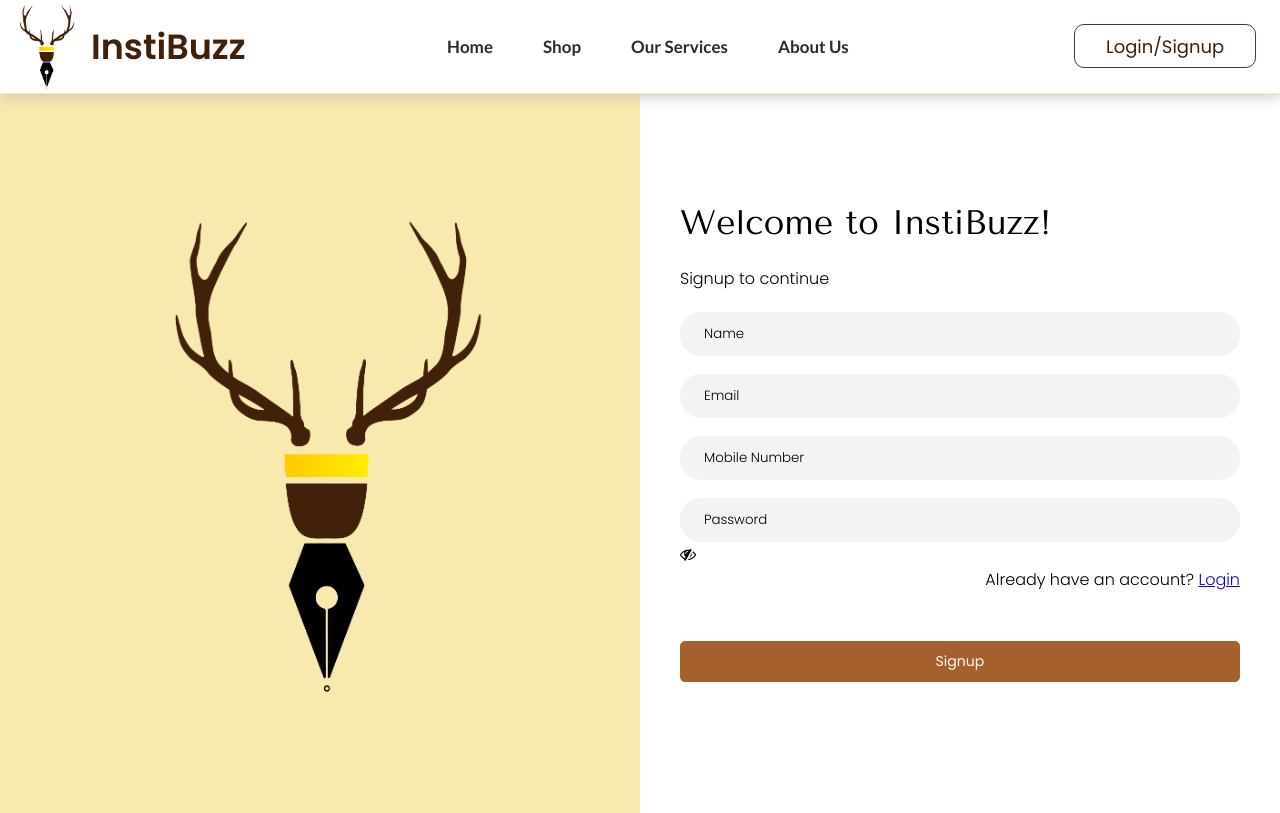
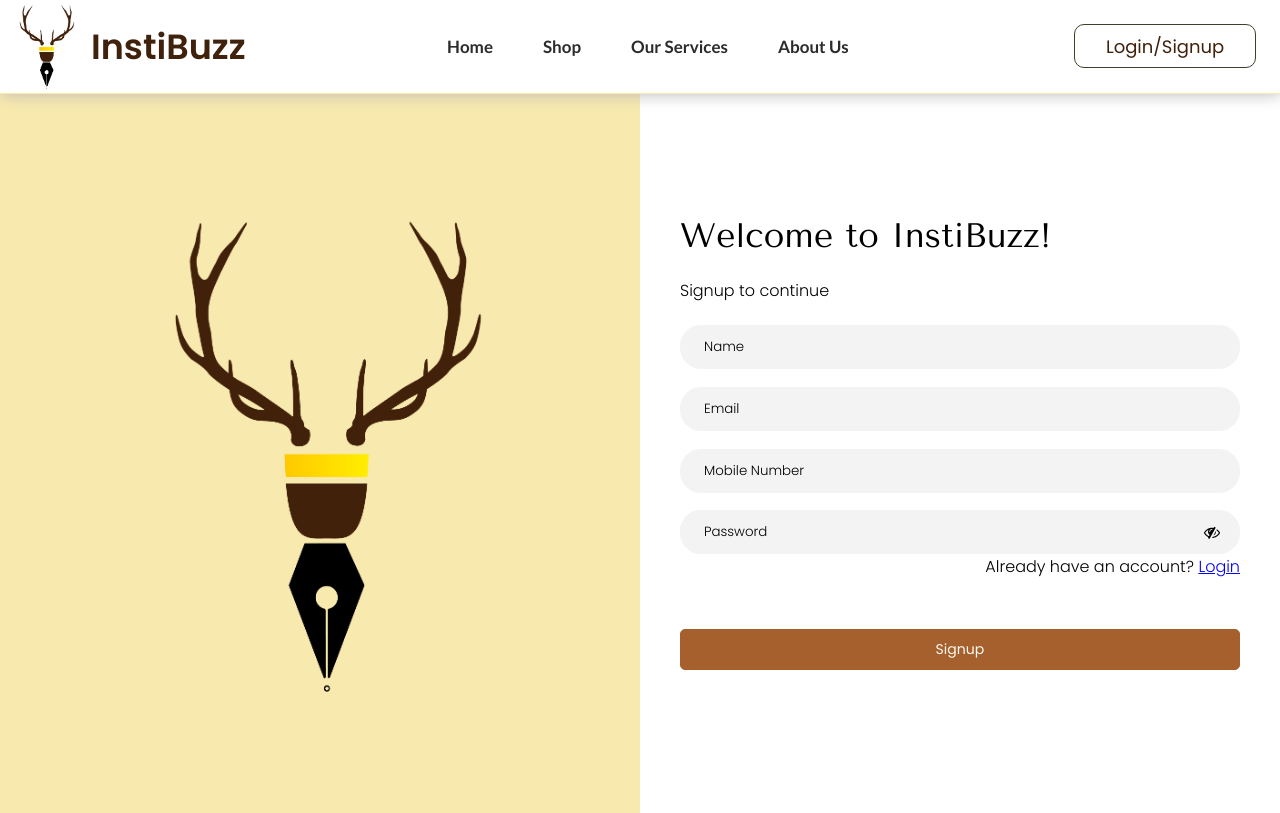
Before and after one commit to Insti-Buzz/website-client, a React (Create React App) app: page /signup in a window 1280 px wide. Built offline with nearby package versions, Linux system fonts and the light colour scheme.

Commit message:
signup css resolved

```diff
--- a/src/css/Signup.css
+++ b/src/css/Signup.css
@@ -46,17 +46,25 @@
 }
 
 .signup-input {
+    padding: 12px 24px;
+    border: none;
     margin-bottom: 1.4vw;
-    padding: 12px 24px;
-    background-color: rgb(243, 243, 243);
-    border: none;
     border-radius: 21px;
     outline: none;
     flex: auto;
     font-weight: 400;
     font-size: max(1.05, 12px);
     width: -webkit-fill-available;
+    background-color: rgb(243, 243, 243);
     font-family: 'Poppins', sans-serif;
+}
+
+.password-input {
+    border-radius: 21px;
+    padding-right: 20px;
+    background-color: rgb(243, 243, 243);
+    display: flex;
+    align-items: center;
 }
 
 #input-error {
```
